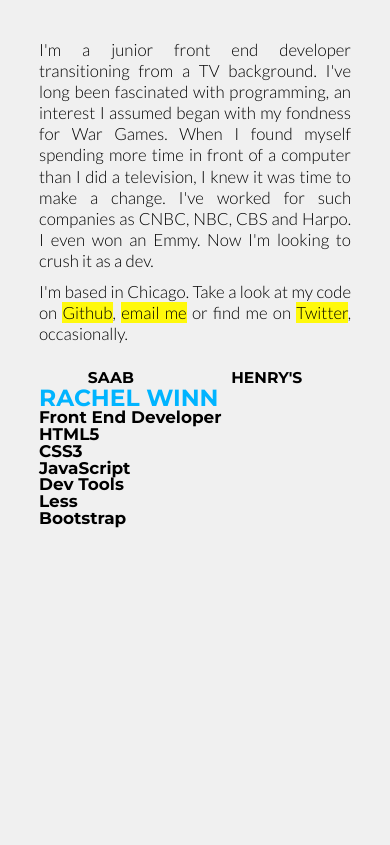
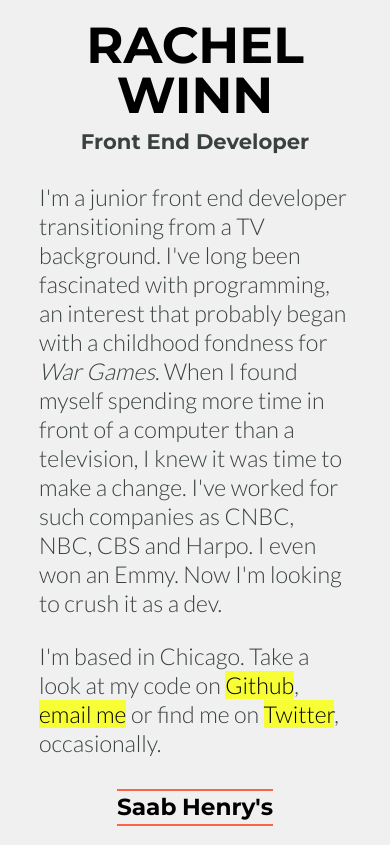
Before and after one commit to Rewinn/Portfolio, a plain HTML site: page index.html in a window 390 px wide. Drawn offline with nearby package versions, Linux system fonts and the light colour scheme; a script that the page names is missing; a web font is replaced by a local one.

Commit message:
Completed Portfolio

```diff
--- a/css/style.css
+++ b/css/style.css
@@ -1,67 +1,40 @@
 html {
 	background-color: #f0f0f0;
-	width: 100%;
-	height: auto;
 }
 
 body {
 	font-family: 'Montserrat', sans-serif;
 	font-size: 2vmax;
-	margin: 5%;
-	margin: 10%;
+	margin: 5% 10%;
+	color: #394240;
 }
 
 h1 {
-	font-size: 6vw;
-	color: #00B4FF;
+	color: black;
+	font-size: 6vmax;
 	text-transform: uppercase;
+	text-align: center;
 }
 
-/*
-p:first-of-type {
-	padding-top: 0px;
-}*/
-
-p {
-	padding-bottom: 10px;
-	text-align: justify;
+h2 {
+	padding-top: 10px;
+	font-size: 2.5vmax;
+	text-align: center;
 }
 
-nav {
-	float: right;
-	display: inline-block;
+p:first-of-type {
+	padding-bottom: 1em;
 }
 
-
-h3 {
-  	padding-bottom: 20px;
+i {
+  	font-style: italic;
 }
 
-
 .content {
-	/*margin: 5% 0;*/
-	/*display: inline-block;*/
+	padding: 5% 0 0;
 	font-family: 'Lato', sans-serif;
 	font-weight: 300;
-	/*padding-bottom: 10px;*/
 	line-height: 125%;
-}
-
-/*.contact {
-	padding-top: 20px;
-}*/
-
-.portfolio {
-	display: flex;
-	justify-content: space-around;
-	align-items: baseline;
-	margin-top: 5%;
-	font-size: 4vw;
-	text-transform: uppercase;
-}
-
-.contact a {
-	background-color: #FFF90C;
 }
 
 a:link {
@@ -74,57 +47,42 @@
 }
 
 a:hover {
-	color: #FF24A4;;
+	color: #1DEED1;
 }
+
+.portfolio {
+    display: -webkit-box;
+    display: -moz-box;
+    display: -ms-flexbox;
+    display: -webkit-flex;
+    display: flex;
+	-webkit-justify-content: space-between;
+            justify-content: space-between;
+    width: 50%;
+    margin: 100px auto 0;
+    border-top: 2px solid tomato;
+    border-bottom: 2px solid tomato;
+    padding: 5px 0;
+    }
+
 
 
 /* MEDIA QUERIES */
 
-/* Mobile Portrait */
-@media only screen and (min-device-width: 320px) and (max-device-width: 767px) {
-	nav {
-		display: none;
-	}
-
-	h1 {
-		font-size: 10vw;
-		/*position: fixed;*/
-		bottom: 4%;
-		left: 0px;
-		text-align: center;
-		width: 100%;
-		color: #545770;
-	}
-
-	h2 {
-		display: none;
-	}
-
-	img {
-  		display: none;
+@media only screen and (min-device-width: 320px) and (max-device-width: 800px) {
+	body {
+		font-size: 2.75vmax;
 	}
 
 	.content {
-		font-family: Lato, sans-serif;
-		font-weight: 300;
-		font-size: 3vh;
-		line-height: 140%;
+  		padding-top: 10%;
+	}
+
+	.contact a {
+		background-color: #F8FE35;
 	}
 
 	.portfolio {
-		display: none;
-	}
-
-	.skills {
-	  	display: none;
+		margin-top: 10%;
 	}
 }
-
-@media only screen and (max-device-width: 767px) and (orientation: landscape) {
-	/* h1 {
-		display: none;
-	}*/
-	.content {
-		font-size: 2.25vw;
-  	}
-}
--- a/index.html
+++ b/index.html
@@ -1,7 +1,7 @@
 <!DOCTYPE html>
 <html lang="en-US">
     <head>
-        <meta charset="utf-8">
+        <meta charset="UTF-8">
         <meta http-equiv="X-UA-Compatible" content="IE=edge">
         <meta name="viewport" content="width=device-width, initial-scale=1">
         <meta name="author" content="Rachel Winn">
@@ -17,34 +17,19 @@
         <link rel="stylesheet" href="./css/style.css">
 
         <!-- FONTS -->
-        <link href='http://fonts.googleapis.com/css?family=Montserrat:700' rel='stylesheet' type='text/css'>
-        <link href='http://fonts.googleapis.com/css?family=News+Cycle|Open+Sans+Condensed:300' rel='stylesheet' type='text/css'>
-        <link href='http://fonts.googleapis.com/css?family=Lato:300,400' rel='stylesheet' type='text/css'>
-
-        <link rel="stylesheet" href="//maxcdn.bootstrapcdn.com/font-awesome/4.3.0/css/font-awesome.min.css">
+        <link href='http://fonts.googleapis.com/css?family=Montserrat:700' rel='stylesheet'>
+        <link href='http://fonts.googleapis.com/css?family=Lato:300,400' rel='stylesheet'>
     </head>
     <body>
+        <h1>Rachel Winn</h1>
+        <h2>Front End Developer</h2>
         <div class="content">
-            <p>I'm a junior front end developer transitioning from a TV background. I've long been fascinated with programming, an interest I assumed began with my fondness for <em>War Games</em>. When I found myself spending more time in front of a computer than I did a television, I knew it was time to make a change. I've worked for such companies as CNBC, NBC, CBS and Harpo. I even won an Emmy. Now I'm looking to crush it as a dev.</p>
+            <p>I'm a junior front end developer transitioning from a TV background. I've long been fascinated with programming, an interest that probably began with a childhood fondness for <i>War Games</i>. When I found myself spending more time in front of a computer than a television, I knew it was time to make a change. I've worked for such companies as CNBC, NBC, CBS and Harpo. I even won an Emmy. Now I'm looking to crush it as a dev.</p>
             <p class="contact">I'm based in Chicago. Take a look at my code on <a href="https://github.com/Rewinn">Github</a>, <a href="mailto:rachelwinn@me.com" target="_top">email me</a> or find me on <a href="https://twitter.com/rew_rew_rew">Twitter</a>, occasionally.</p>
         </div>
-        <div class="flex-container">
-            <div class="portfolio">
-                <a href="http://rewinn.github.io/Saab-Site/" target="_blank">Saab</a>
-                <a href="http://rewinn.github.io/Henry's-Bistro/" target="_blank">Henry's</a>
-            </div>
-            <h1>Rachel Winn</h1>
-            <h2>Front End Developer</h2>
-        </div>
-        <div class="skills">
-            <ul>
-                <li>HTML5</li>
-                <li>CSS3</li>
-                <li>JavaScript</li>
-                <li>Dev Tools</li>
-                <li>Less</li>
-                <li>Bootstrap</li>
-            </ul>
+        <div class="portfolio">
+            <a href="http://rewinn.github.io/Saab-Site/" target="_blank">Saab</a>
+            <a href="http://rewinn.github.io/Henry's-Bistro/" target="_blank">Henry's</a>
         </div>
     <!-- JAVASCRIPT LIBRARIES -->
     <script src="https://ajax.googleapis.com/ajax/libs/jquery/1.11.2/jquery.min.js"></script>
```
